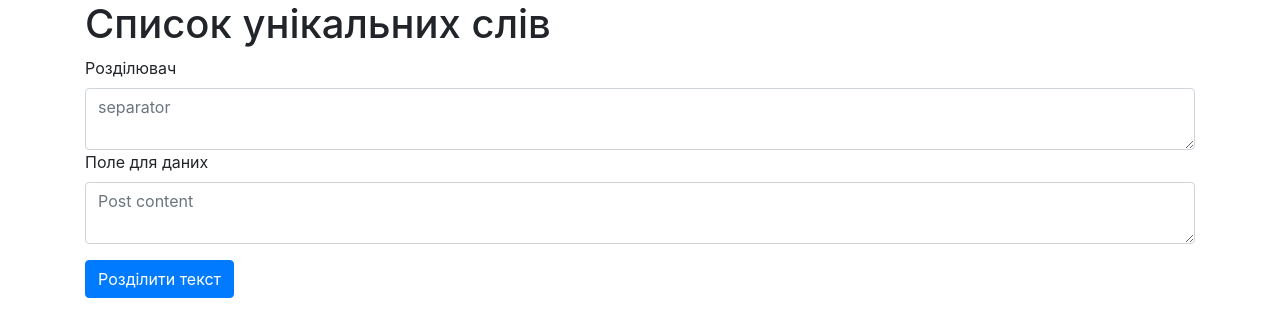
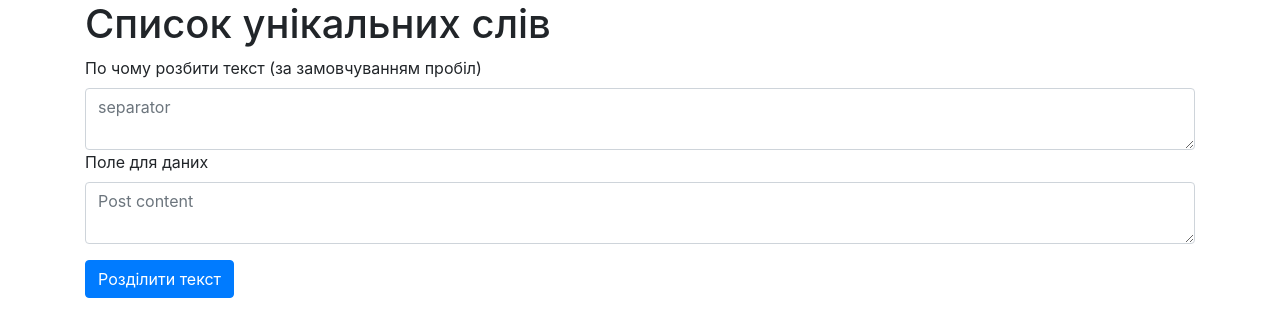
Before and after one commit to camingout/word-list, a Flask app: page / in a window 1280 px wide. Shown: the part 58-373 px from the top of the page. Run offline with Flask 3, Linux system fonts and the light colour scheme; some libraries are stand-ins or nearby versions.

Commit message:
Update form labels and placeholders in index.html

```diff
--- a/templates/index.html
+++ b/templates/index.html
@@ -6,7 +6,7 @@
 <form action = "/result" method = "POST">
 <form method="post">
     <div class="form-group">
-        <label for="separator">Розділювач</label>
+        <label for="separator">По чому розбити текст (за замовчуванням пробіл)</label>
         <textarea name="separator" placeholder="separator"
                   class="form-control">{{ request.form['separator'] }}</textarea>
         <label for="content">Поле для даних</label>
```
